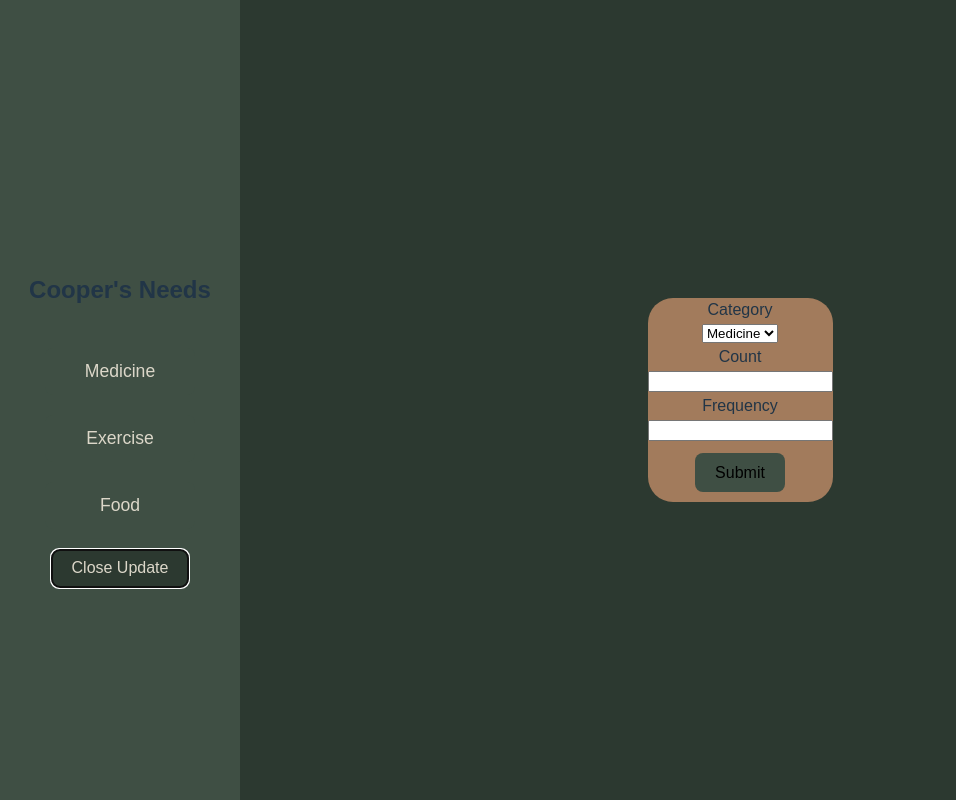
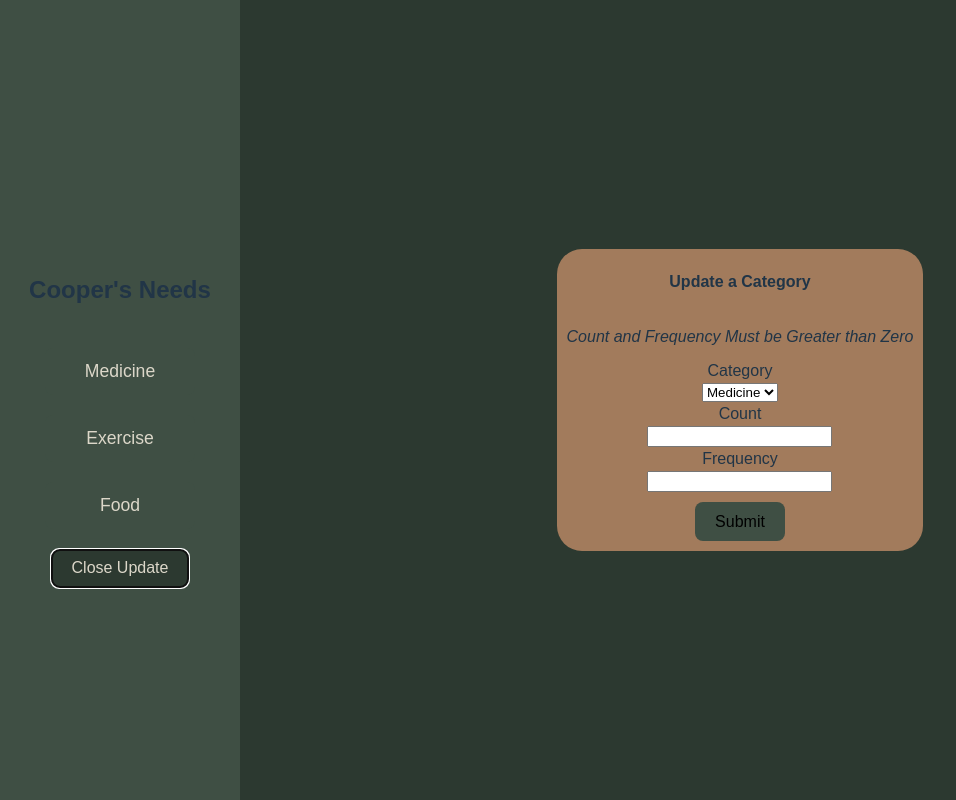
Before and after one commit to ritchieritch42/cooper-keeper, a React (Vite) app in the folder app/: page / in a window 1280 px wide. Both pictures are taken after a click on the button "Update a Need". Shown: the whole page, without its empty margins (0-956 px from the left). Built offline with nearby package versions, Linux system fonts and the light colour scheme.

Commit message:
start to update category

```diff
--- a/app/src/App.css
+++ b/app/src/App.css
@@ -99,9 +99,9 @@ body {
   flex-direction: column;
   justify-content: center;
   align-items: center;
-  margin: 30px;
+  margin: 10px;
+  height: auto;
   background-color: #a27b5c;
-  gap: 2px;
   border-radius: 25px;
 }
 
@@ -110,9 +110,17 @@ body {
   border: none;
 }
 
+.dialog-preface {
+  margin: 10px;
+}
+
 .submit {
   margin: 10px;
   background-color: #3f4f44;
+}
+
+.submit:hover {
+  border-color: white;
 }
 
 @media (max-width: 768px) {
--- a/app/src/App.jsx
+++ b/app/src/App.jsx
@@ -35,8 +35,21 @@ function App() {
     setFormOpen(!formOpen);
   }
 
-  function handleUpdateCategory(categoryUpdate) {
-    console.log(categoryUpdate);
+  function handleUpdateCategory(categoryToUpdate) {
+    console.log(categoryToUpdate);
+
+    setCategories(
+      categories.map((category) => {
+        category.id === categoryToUpdate.id
+          ? {
+              ...category,
+              count: categoryToUpdate.count,
+              frequency: categoryToUpdate.frequency,
+            }
+          : category;
+      })
+    );
+
     setFormOpen(false);
   }
 
@@ -111,7 +124,7 @@ function Data({ category }) {
 function Dialog({ formOpen, categories, onCategoryUpdate }) {
   const [count, setCount] = useState("");
   const [frequency, setFrequency] = useState("");
-  const [categorySelected, setCategorySelected] = useState("Medicine");
+  const [categorySelected, setCategorySelected] = useState(10001);
 
   if (formOpen === false) return;
 
@@ -119,18 +132,26 @@ function Dialog({ formOpen, categories, onCategoryUpdate }) {
     e.preventDefault();
 
     if (!count || !frequency) return;
-    onCategoryUpdate([categorySelected, count, frequency]);
+    onCategoryUpdate({
+      id: categorySelected,
+      count: count,
+      frequency: frequency,
+    });
   }
 
   return (
     <form className="dialog" onSubmit={handleSubmit}>
+      <h4>Update a Category</h4>
+      <p className="dialog-preface">
+        <em>Count and Frequency Must be Greater than Zero</em>
+      </p>
       <label>Category</label>
       <select
         value={categorySelected}
         onChange={(e) => setCategorySelected(e.target.value)}
       >
         {categories.map((category) => (
-          <option key={category.id} value={category.category}>
+          <option key={category.id} value={category.id}>
             {category.category}
           </option>
         ))}
```
